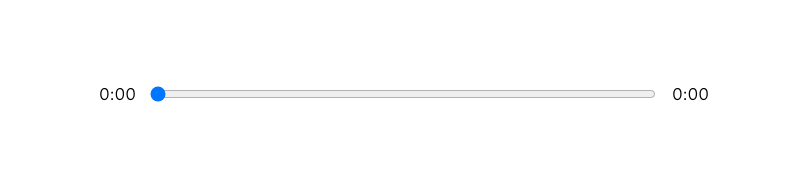
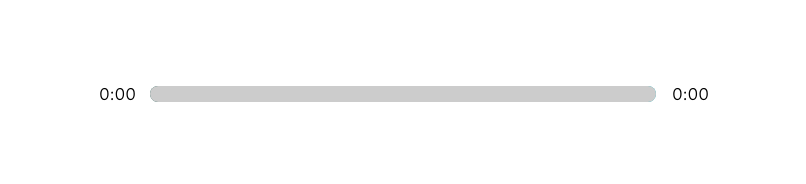
Before and after one commit to mikalegenda/react-music-player, a React (Create React App) app: page / in a window 1280 px wide. Shown: the part 492-676 px from the top of the page, without its empty margins (237-1043 px from the left). Built offline with nearby package versions, Linux system fonts and the light colour scheme.

Commit message:
Customized the song slider

```diff
--- a/src/components/Player.js
+++ b/src/components/Player.js
@@ -56,7 +56,15 @@
     <div className="player">
       <div className="time-control">
         <p>{formatTime(songInfo.currentTime)}</p>
-        <input min={0} max={songInfo.duration} value={songInfo.currentTime} onChange={dragHandler} type="range" />
+        <div className="track" style={{ background: `linear-gradient(to right, ${currentSong.color[0]}, ${currentSong.color[1]})` }}>
+          <input min={0} max={songInfo.duration} value={songInfo.currentTime} onChange={dragHandler} type="range" />
+          <div
+            className="animate-track"
+            style={{
+              transform: `translateX(${(songInfo.currentTime / songInfo.duration) * 100}%)`,
+            }}
+          ></div>
+        </div>
         <p>{formatTime(songInfo.duration || 0)}</p>
       </div>
       <div className="play-control">
--- a/src/styles/_player.scss
+++ b/src/styles/_player.scss
@@ -14,6 +14,9 @@
   input {
     width: 100%;
     padding: 1rem 0;
+    -webkit-appearance: none;
+    background: transparent;
+    cursor: pointer;
   }
 
   p {
@@ -35,3 +38,27 @@
     cursor: pointer;
   }
 }
+
+input[type="range"]:focus {
+  outline: none;
+}
+
+.track {
+  background: #000;
+  width: 100%;
+  height: 1rem;
+  position: relative;
+  border-radius: 1rem;
+  overflow: hidden;
+}
+
+.animate-track {
+  background: rgb(204, 204, 204);
+  width: 100%;
+  height: 100%;
+  position: absolute;
+  top: 0;
+  left: 0;
+  transform: translateX(0%);
+  pointer-events: none;
+}
```
